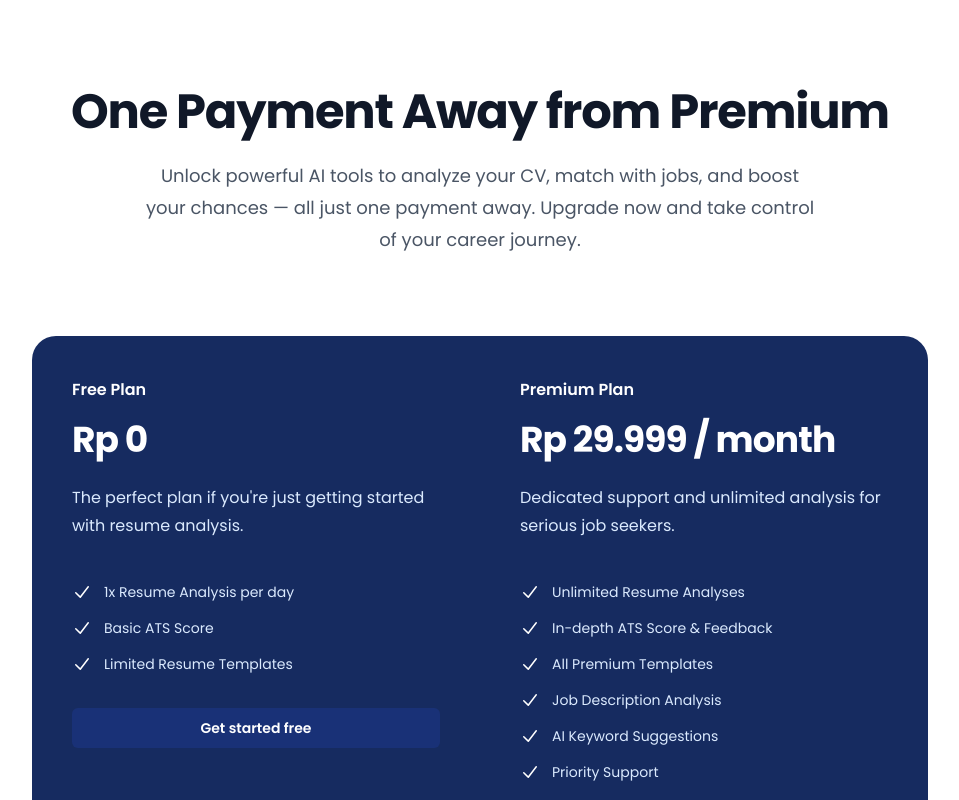
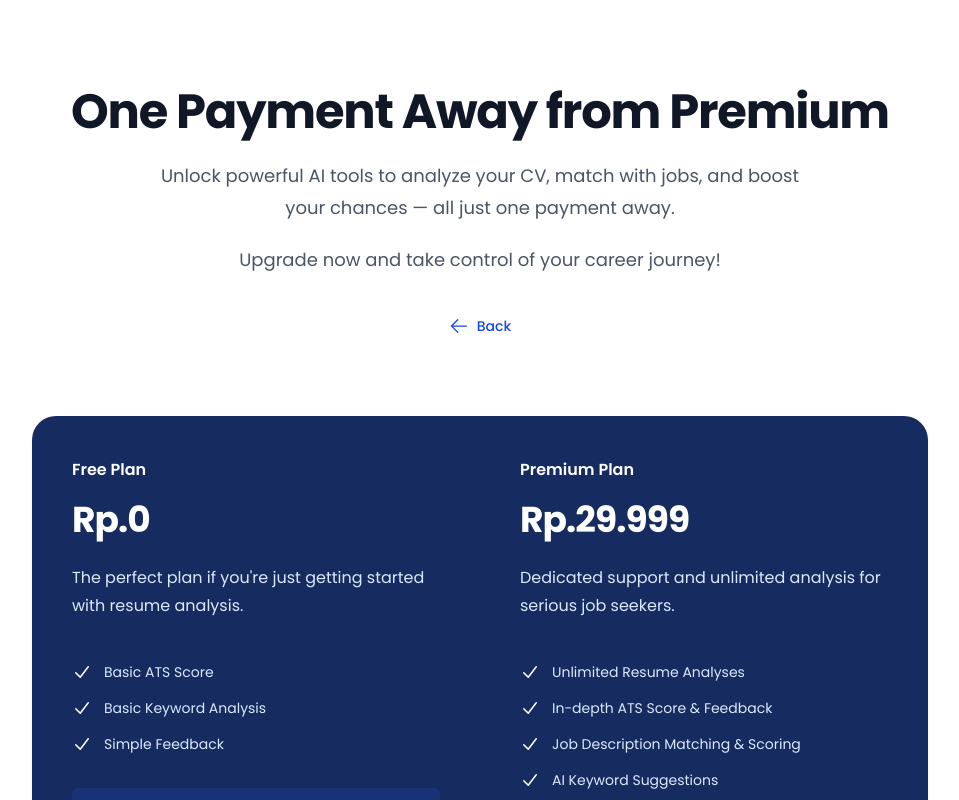
Before and after one commit to BAAD-Dev/Resumind, a Next.js app in the folder client/: page /payment in a window 1280 px wide. Shown: the top 800 px of the page, without its empty margins (160-1119 px from the left). Built offline with nearby package versions, Linux system fonts and the light colour scheme; no server answers.

Commit message:
feat: added middleware guest can't access logged in user page

```diff
--- a/client/src/app/myresume/profile/page.tsx
+++ b/client/src/app/myresume/profile/page.tsx
@@ -87,21 +87,6 @@ export default async function ProfilePage() {
                 </span>
               </div>
 
-              <div className="border-t mt-6 pt-6 grid grid-cols-2 gap-6 max-w-xs mx-auto md:mx-0">
-                {/* Plan */}
-                <div>
-                  <span className="text-sm mx-1.5 text-gray-500 block">
-                    Plan
-                  </span>
-                  <span
-                    className={`inline-block mt-2 px-4 py-1 text-sm font-semibold rounded-full ${
-                      user?.role === "FREE"
-                        ? "bg-red-100 text-red-600"
-                        : "bg-green-100 text-green-600"
-                    }`}>
-                    {user?.role}
-                  </span>
-                </div>
               {/* Joined */}
               <div>
                 <span className="text-sm text-gray-500 block">Joined</span>
@@ -114,6 +99,5 @@ export default async function ProfilePage() {
         </div>
       </div>
     </div>
-    </div>
   );
 }
--- a/client/src/app/myresume/resume/[id]/data.ts
+++ b/client/src/app/myresume/resume/[id]/data.ts
@@ -26,7 +26,7 @@ export type AnalysisResult = {
 
 export type CvAnalysis = {
   id: string;
-    type: "CV_ANALYSIS" | string;
+  type: "CV_ANALYSIS";
   status: "COMPLETED" | "PENDING" | string;
   result?: AnalysisResult | null;
   isGuest: boolean;
@@ -56,7 +56,7 @@ export async function getAnalysesByCvId(cvId: string): Promise<CvAnalysis[]> {
   }
 
   const json = await res.json();
-    const arr: unknown = (json?.data ?? json);
+  const arr: unknown = json?.data ?? json;
 
   return Array.isArray(arr) ? (arr as CvAnalysis[]) : [];
 }
@@ -71,6 +71,6 @@ export function pickBestAnalysis(list: CvAnalysis[]): CvAnalysis | null {
   );
 
   // prioritas COMPLETED terbaru
-    const done = sorted.find(a => a.status?.toUpperCase() === "COMPLETED");
+  const done = sorted.find((a) => a.status?.toUpperCase() === "COMPLETED");
   return done ?? sorted[0];
 }
--- a/client/src/app/payment/page.tsx
+++ b/client/src/app/payment/page.tsx
@@ -1,6 +1,7 @@
 // app/pricing/page.tsx
 export const dynamic = "force-dynamic";
 
+import { ArrowLeftIcon } from "@heroicons/react/24/solid";
 import { cookies } from "next/headers";
 import Link from "next/link";
 import { redirect } from "next/navigation";
@@ -70,29 +71,25 @@ const tiers = [
   {
     name: "Free Plan",
     id: "tier-free",
-    priceLabel: "Rp 0",
+    priceMonthly: "Rp.0",
     description:
       "The perfect plan if you're just getting started with resume analysis.",
-    features: [
-      "1x Resume Analysis per day",
-      "Basic ATS Score",
-      "Limited Resume Templates",
-    ],
+    features: ["Basic ATS Score", "Basic Keyword Analysis", "Simple Feedback"],
     isPremium: false,
   },
   {
     name: "Premium Plan",
     id: "tier-premium",
-    priceLabel: `${formatIDR(PREMIUM_PRICE)} / month`,
+    priceMonthly: "Rp.29.999",
     description:
       "Dedicated support and unlimited analysis for serious job seekers.",
     features: [
       "Unlimited Resume Analyses",
       "In-depth ATS Score & Feedback",
-      "All Premium Templates",
-      "Job Description Analysis",
+      "Job Description Matching & Scoring",
       "AI Keyword Suggestions",
-      "Priority Support",
+      "Strengths and improvement areas highlighted",
+      "And more...",
     ],
     isPremium: true,
   },
@@ -105,8 +102,7 @@ function CheckIcon({ className }: { className?: string }) {
       viewBox="0 0 20 20"
       fill="currentColor"
       className={className ?? ""}
-      aria-hidden="true"
-    >
+      aria-hidden="true">
       <path
         fillRule="evenodd"
         d="M16.704 4.153a.75.75 0 01.143 1.052l-8 10.5a.75.75 0 01-1.127.075l-4.5-4.5a.75.75 0 011.06-1.06l3.894 3.893 7.48-9.817a.75.75 0 011.052-.143z"
@@ -120,21 +116,32 @@ export default function PricingPage() {
   return (
     <div
       id="price"
-      className="relative isolate bg-muted px-6 py-10 sm:py-20 lg:px-8"
-    >
+      className="relative isolate bg-muted px-6 py-10 sm:py-20 lg:px-8">
       <div className="mx-auto max-w-4xl text-center">
         <p className="mt-2 text-4xl font-bold tracking-tight text-gray-900 sm:text-5xl">
           One Payment Away from Premium
         </p>
       </div>
 
-      <p className="mx-auto mt-6 max-w-2xl text-center text-lg leading-8 text-gray-600">
+      <div className="mx-auto mt-6 max-w-2xl text-center text-lg leading-8 text-gray-600">
         Unlock powerful AI tools to analyze your CV, match with jobs, and boost
-        your chances — all just one payment away. Upgrade now and take control
-        of your career journey.
-      </p>
+        your chances — all just one payment away.
+        <p className="mt-5">
+          Upgrade now and take control of your career journey!
+        </p>
+      </div>
 
-      <div className="mx-auto mt-16 grid max-w-lg grid-cols-1 gap-y-6 sm:mt-20 lg:max-w-4xl lg:grid-cols-2">
+      {/* Back Button */}
+      <div className="max-w-4xl mx-auto mb-6 flex justify-center">
+        <Link
+          href="/"
+          className="inline-flex items-center gap-2 mt-10 text-sm font-medium text-blue-700 hover:text-blue-900">
+          <ArrowLeftIcon className="h-5 w-5" />
+          Back
+        </Link>
+      </div>
+
+      <div className="mx-auto mt-10 grid max-w-lg grid-cols-1 gap-y-6 sm:mt-20 lg:max-w-4xl lg:grid-cols-2">
         {tiers.map((tier, idx) => (
           <div
             key={tier.id}
@@ -144,18 +151,16 @@ export default function PricingPage() {
               idx === 0
                 ? "sm:rounded-b-none lg:rounded-tr-none lg:rounded-bl-3xl"
                 : "sm:rounded-t-none lg:rounded-tr-3xl lg:rounded-bl-none",
-            ].join(" ")}
-          >
+            ].join(" ")}>
             <h3
               id={tier.id}
-              className="text-base font-semibold leading-7 text-white"
-            >
+              className="text-base font-semibold leading-7 text-white">
               {tier.name}
             </h3>
 
             <p className="mt-4 flex items-baseline gap-x-2">
               <span className="text-4xl font-bold tracking-tight text-white">
-                {tier.priceLabel}
+                {tier.priceMonthly}
               </span>
             </p>
 
@@ -165,8 +170,7 @@ export default function PricingPage() {
 
             <ul
               role="list"
-              className="mt-8 space-y-3 text-sm leading-6 text-blue-100 sm:mt-10"
-            >
+              className="mt-8 space-y-3 text-sm leading-6 text-blue-100 sm:mt-10">
               {tier.features.map((feature) => (
                 <li key={feature} className="flex gap-x-3">
                   <CheckIcon className="h-6 w-5 flex-none text-white" />
@@ -177,11 +181,9 @@ export default function PricingPage() {
 
             {tier.isPremium ? (
               <form action={upgradeAction} className="mt-8">
-                {/* Kalau mau kirim data tambahan (coupon/userId), tambahkan hidden input di sini */}
                 <button
                   type="submit"
-                  className="w-full rounded-md px-3.5 py-2.5 text-center text-sm font-semibold transition-colors duration-300 bg-white text-blue-600 shadow-sm hover:bg-blue-50"
-                >
+                  className="w-full cursor-pointer rounded-md px-3.5 py-2.5 text-center text-sm font-semibold transition-colors duration-300 bg-white text-blue-600 shadow-sm hover:bg-blue-50">
                   Upgrade Now
                 </button>
               </form>
@@ -189,8 +191,7 @@ export default function PricingPage() {
               <Link
                 href="/"
                 aria-describedby={tier.id}
-                className="mt-8 block rounded-md px-3.5 py-2.5 text-center text-sm font-semibold transition-colors duration-300 bg-blue-900/50 text-white hover:bg-blue-900/70"
-              >
+                className="mt-8 block rounded-md px-3.5 py-2.5 text-center text-sm font-semibold transition-colors duration-300 bg-blue-900/50 text-white hover:bg-blue-900/70">
                 Get started free
               </Link>
             )}
--- a/client/src/components/AnalyzeClient.tsx
+++ b/client/src/components/AnalyzeClient.tsx
@@ -244,7 +244,7 @@ export default function AnalyzePage({ user }: Props) {
         <div className="relative w-full max-w-xl bg-white rounded-xl shadow-xl p-2 sm:p-4">
           {/* Back Button - absolute top left */}
           <Link href="/" className="absolute top-4 left-4 z-10">
-            <button className="p-2 rounded hover:bg-gray-100 transition-colors flex items-center">
+            <button className="p-2 cursor-pointer rounded hover:bg-gray-100 transition-colors flex items-center">
               <ArrowLeftIcon className="h-5 w-5 text-gray-700" />
             </button>
           </Link>
@@ -373,8 +373,7 @@ export default function AnalyzePage({ user }: Props) {
             {status === "uploading" ? "Analyzing..." : "Analyze Now"}
           </button>
 
-          {/* tombol premium cuma muncul pas role user FREE */}
-          {(!user || user.role === "FREE") && (
+          {!user && (
             <Link href="/register" className="w-full">
               <button
                 className="cursor-pointer w-full font-bold py-3 px-4 sm:px-6 rounded-lg text-base sm:text-lg flex items-center justify-center gap-2 border"
--- a/client/src/components/RegisterForm.tsx
+++ b/client/src/components/RegisterForm.tsx
@@ -15,6 +15,7 @@ export default function RegisterForm() {
     password: "",
   });
   const [showPassword, setShowPassword] = useState(false);
+  const [errorMessage, setErrorMessage] = useState(""); // ⬅️ state untuk error
 
   const handleChange = (e: React.ChangeEvent<HTMLInputElement>) => {
     setForm({ ...form, [e.target.name]: e.target.value });
@@ -22,6 +23,7 @@ export default function RegisterForm() {
 
   const handleSubmit = async (e: React.FormEvent) => {
     e.preventDefault();
+    setErrorMessage("");
 
     try {
       const response = await fetch(
@@ -36,12 +38,14 @@ export default function RegisterForm() {
       const data = await response.json();
 
       if (!response.ok) {
-        throw new Error(data.message || "Register failed");
+        setErrorMessage(data?.message || "Register failed. Please try again.");
+        return;
       }
 
       router.push("/login");
     } catch (error) {
       console.log("Register error:", error);
+      setErrorMessage("Something went wrong. Please try again later.");
     }
   };
 
@@ -148,6 +152,11 @@ export default function RegisterForm() {
               </button>
             </div>
 
+            {/* Error message */}
+            {errorMessage && (
+              <p className="text-red-500 text-sm mt-2">{errorMessage}</p>
+            )}
+
             <button
               type="submit"
               className="w-full bg-blue-900 mt-3 text-white py-3 rounded-md shadow hover:bg-[#162B60] transition">
--- a/client/src/middleware.ts
+++ b/client/src/middleware.ts
@@ -15,9 +15,20 @@ export async function middleware(req: NextRequest) {
     return NextResponse.redirect(new URL("/", req.url));
   }
 
+  if (
+    !token &&
+    (pathname.startsWith("/myresume") ||
+      pathname.startsWith("/myresume/profile") ||
+      pathname.startsWith("/myresume/resume") ||
+      pathname.startsWith("/myresume/job-matcher") ||
+      pathname.startsWith("/payment"))
+  ) {
+    return NextResponse.redirect(new URL("/login", req.url));
+  }
+
   return NextResponse.next();
 }
 
 export const config = {
-  matcher: ["/login", "/register"],
+  matcher: ["/login", "/register", "/myresume/:path*", "/payment"],
 };
```
Lines whose indentation alone changed are shown as unchanged.
